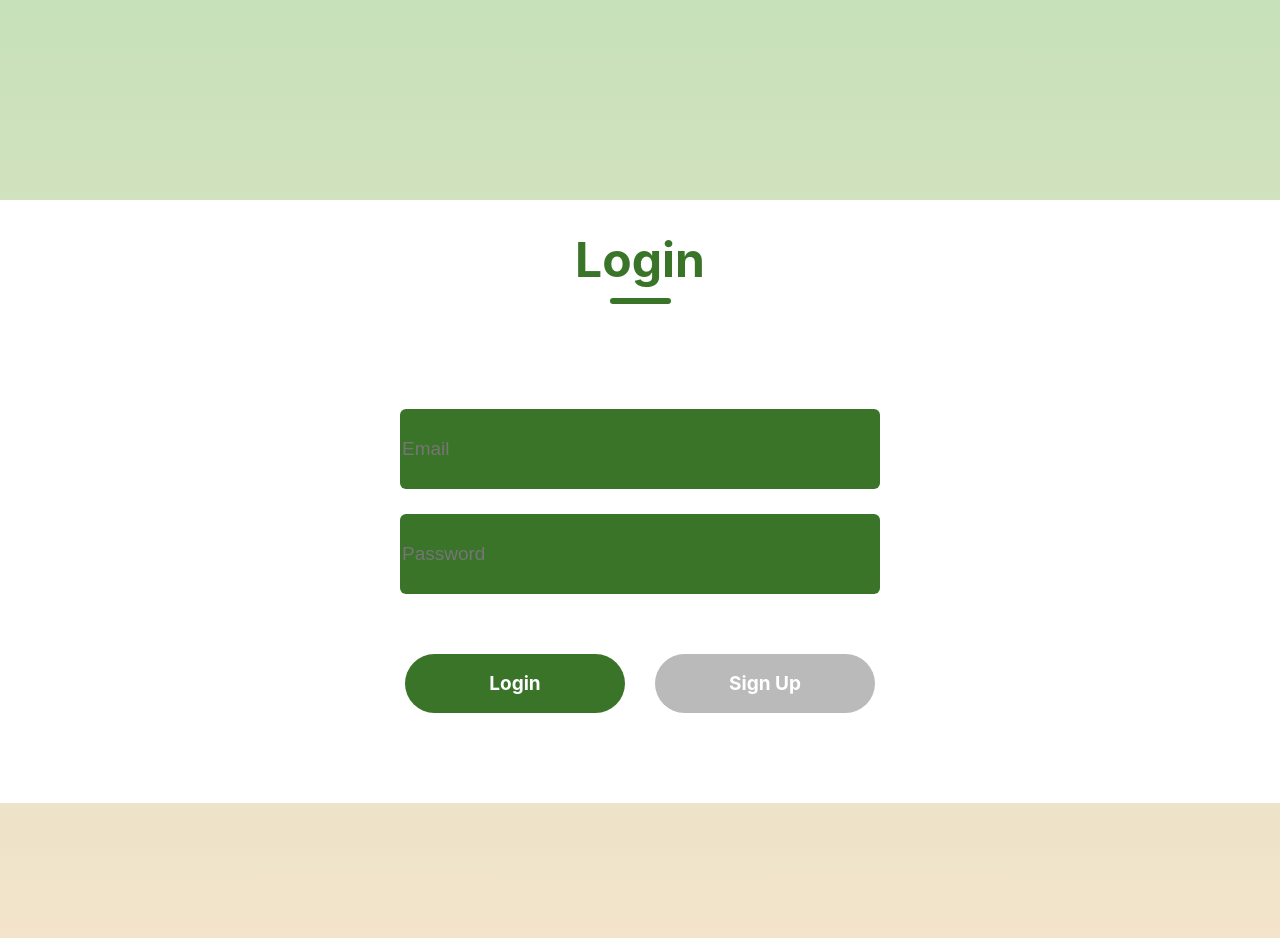
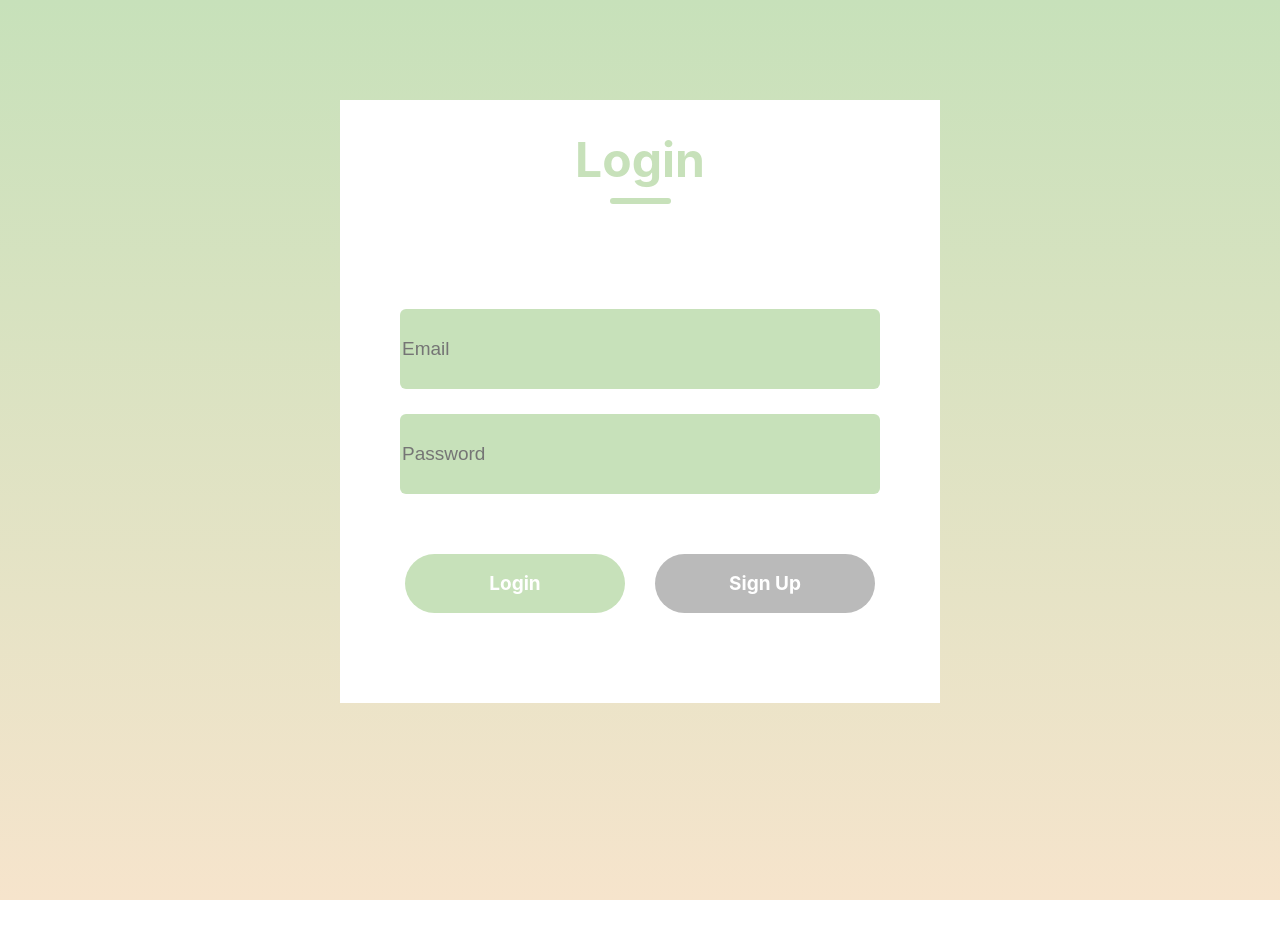
Before and after one commit to poojakedia/UOMe, a React (Create React App) app in the folder Frontend/u-o-me/: page / in a window 1280 px wide. Shown: the top 938 px of the page. After the commit the page ends 900 px from the top, so only its background shows below. Built offline with nearby package versions, Linux system fonts and the light colour scheme.

Commit message:
please work, update style changes to sign up page

```diff
--- a/Frontend/u-o-me/src/Components/LoginSignup/LoginSignup.css
+++ b/Frontend/u-o-me/src/Components/LoginSignup/LoginSignup.css
@@ -2,7 +2,8 @@
     display: flex;
     flex-direction: column;
     margin: auto;
-    margin-top: 200px;
+    margin-top: 100px;
+    width: 600px;
     background: #fff;
     padding-bottom: 30px;
 }
@@ -17,7 +18,7 @@
 }
 
 .text{
-    color: #397429;
+    color: #c7e1ba;
     font-size: 48px;
     font-weight: 700;
 }
@@ -25,7 +26,7 @@
 .underline{
     width: 61px;
     height: 6px;
-    background: #397429;
+    background: #c7e1ba;
     border-radius: 9px;
 }
 
@@ -42,7 +43,7 @@
     margin: auto;
     width: 480px;
     height: 80px;
-    background: #397429;
+    background: #c7e1ba;
     border-radius: 6px;
 }
 
@@ -52,14 +53,14 @@
     background: transparent;
     border: none;
     outline: none;
-    color: #397429;
+    color: #878787;
     font-size: 19px;
 }
 
 .have-account{
     padding-left: 62px;
     margin-top: 27px;
-    color: #397429;
+    color: #c7e1ba;
     font-size: 18px;
 }
 
@@ -81,7 +82,7 @@
     width: 220px;
     height: 59px;
     color:#fff;
-    background: #397429;
+    background: #c7e1ba;
     border-radius: 50px;
     font-size: 19px;
     font-weight: 700;
```
